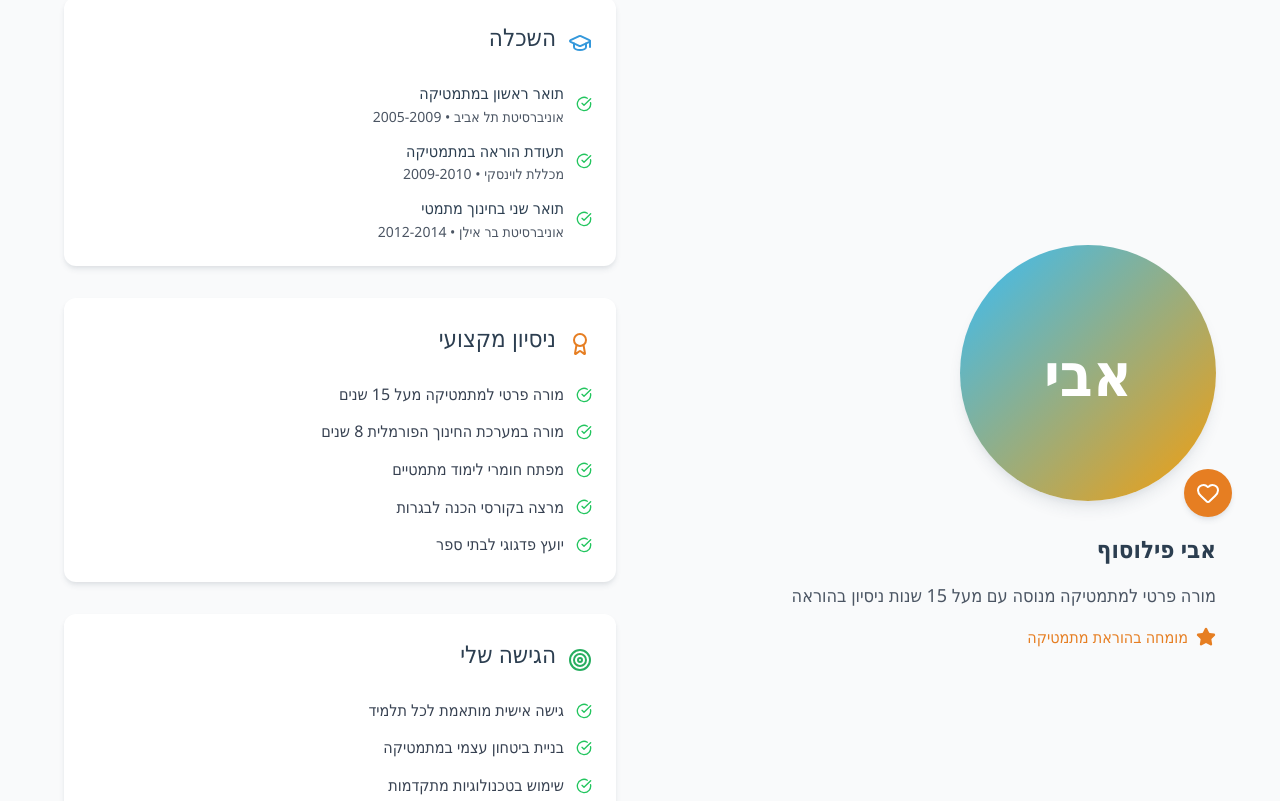
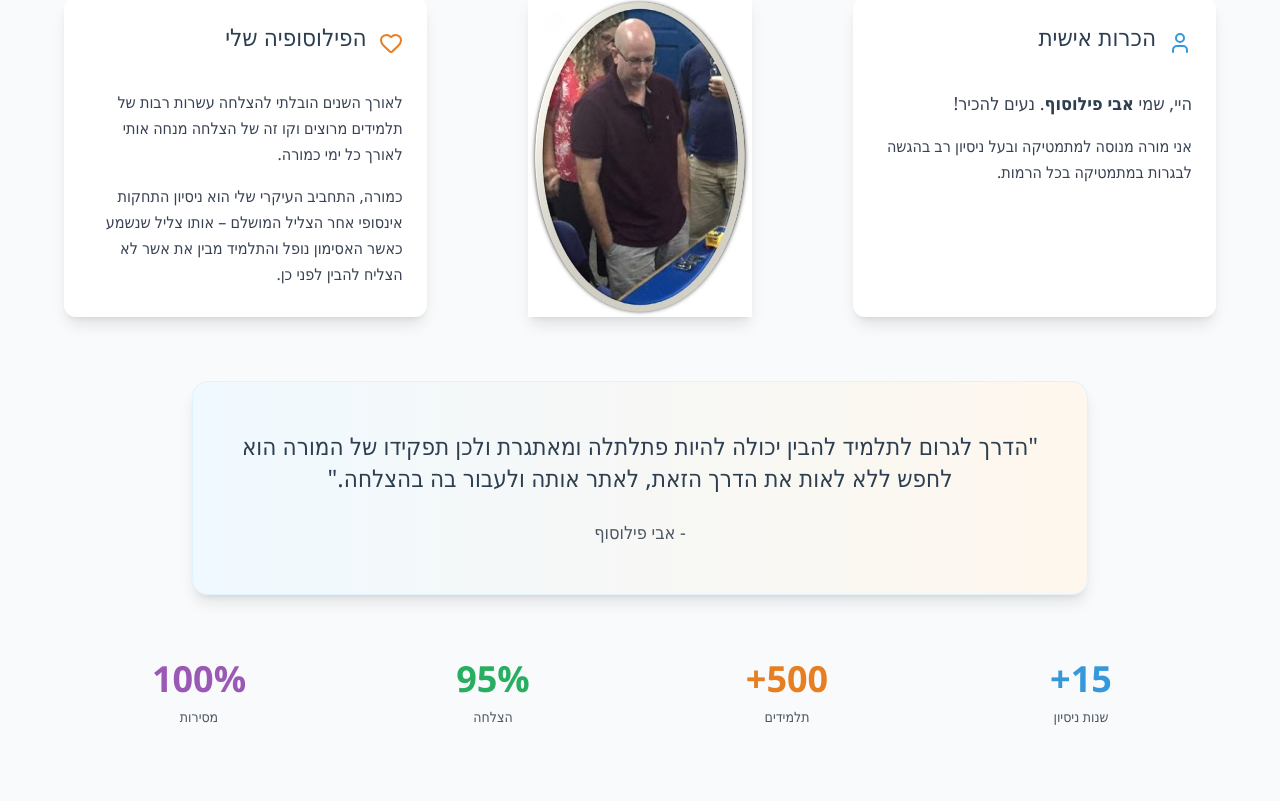
Before and after one commit to aviph/mathsolver.co.il, a Next.js app: page / in a window 1280 px wide. Shown: the part 2279-3080 px from the top of the page. Built offline with nearby package versions, Linux system fonts and the light colour scheme; a web font is replaced by a local one.

Commit message:
מי אני

```diff
--- a/src/components/AboutSection.tsx
+++ b/src/components/AboutSection.tsx
@@ -2,47 +2,10 @@
 
 import { motion } from 'framer-motion'
 import {
-  GraduationCap,
-  Award,
-  Target,
+  User,
   Heart,
-  CheckCircle,
-  Star
+  CheckCircle
 } from 'lucide-react'
-
-const education = [
-  {
-    degree: 'תואר ראשון במתמטיקה',
-    institution: 'אוניברסיטת תל אביב',
-    year: '2005-2009'
-  },
-  {
-    degree: 'תעודת הוראה במתמטיקה',
-    institution: 'מכללת לוינסקי',
-    year: '2009-2010'
-  },
-  {
-    degree: 'תואר שני בחינוך מתמטי',
-    institution: 'אוניברסיטת בר אילן',
-    year: '2012-2014'
-  }
-]
-
-const experience = [
-  'מורה פרטי למתמטיקה מעל 15 שנים',
-  'מורה במערכת החינוך הפורמלית 8 שנים',
-  'מפתח חומרי לימוד מתמטיים',
-  'מרצה בקורסי הכנה לבגרות',
-  'יועץ פדגוגי לבתי ספר'
-]
-
-const approach = [
-  'גישה אישית מותאמת לכל תלמיד',
-  'בניית ביטחון עצמי במתמטיקה',
-  'שימוש בטכנולוגיות מתקדמות',
-  'התמקדות בהבנה מעמיקה',
-  'פיתוח חשיבה מתמטית'
-]
 
 export default function AboutSection() {
   return (
@@ -61,116 +24,66 @@ export default function AboutSection() {
           </p>
         </motion.div>
 
-        <div className="grid lg:grid-cols-2 gap-12 items-center">
-          {/* תמונה ומידע אישי */}
+        {/* כרטיסים אחד ליד השני */}
+        <div className="grid md:grid-cols-3 gap-8 items-stretch">
+          {/* הכרות אישית */}
           <motion.div
-            className="text-center lg:text-right"
-            initial={{ opacity: 0, x: -50 }}
-            whileInView={{ opacity: 1, x: 0 }}
+            className="card shadow-lg hover:shadow-xl transition-shadow duration-300"
+            initial={{ opacity: 0, y: 30 }}
+            whileInView={{ opacity: 1, y: 0 }}
             transition={{ duration: 0.8 }}
             viewport={{ once: true }}
           >
-            {/* תמונה */}
-            <div className="relative mb-8">
-              <div className="w-64 h-64 mx-auto lg:mx-0 rounded-full bg-gradient-to-br from-primary-400 to-secondary-400 flex items-center justify-center text-6xl font-bold text-white shadow-math-lg">
-                אבי
-              </div>
-              <div className="absolute -bottom-4 -right-4 bg-secondary-500 text-white p-3 rounded-full shadow-math">
-                <Heart className="w-6 h-6" />
-              </div>
+            <div className="flex items-center space-x-3 space-x-reverse mb-6">
+              <User className="w-6 h-6 text-primary-500" />
+              <h3 className="heading-tertiary">הכרות אישית</h3>
             </div>
-
-            {/* מידע אישי */}
-            <div className="space-y-4">
-              <h3 className="text-2xl font-bold text-math-blue">אבי פילוסוף</h3>
-              <p className="text-lg text-gray-600">
-                מורה פרטי למתמטיקה מנוסה עם מעל 15 שנות ניסיון בהוראה
+            <div className="space-y-4 text-gray-700 leading-relaxed">
+              <p className="text-lg">
+                היי, שמי <span className="font-semibold text-math-blue">אבי פילוסוף</span>. נעים להכיר!
               </p>
-              <div className="flex items-center justify-center lg:justify-start space-x-2 space-x-reverse text-secondary-500">
-                <Star className="w-5 h-5 fill-current" />
-                <span className="font-medium">מומחה בהוראת מתמטיקה</span>
-              </div>
+              <p>
+                אני מורה מנוסה למתמטיקה ובעל ניסיון רב בהגשה לבגרות במתמטיקה בכל הרמות.
+              </p>
             </div>
           </motion.div>
 
-          {/* פרטים מקצועיים */}
+          {/* תמונה במרכז */}
           <motion.div
-            className="space-y-8"
-            initial={{ opacity: 0, x: 50 }}
-            whileInView={{ opacity: 1, x: 0 }}
-            transition={{ duration: 0.8 }}
+            className="flex justify-center"
+            initial={{ opacity: 0, scale: 0.8 }}
+            whileInView={{ opacity: 1, scale: 1 }}
+            transition={{ duration: 0.8, delay: 0.1 }}
             viewport={{ once: true }}
           >
-            {/* השכלה */}
-            <div className="card">
-              <div className="flex items-center space-x-3 space-x-reverse mb-4">
-                <GraduationCap className="w-6 h-6 text-primary-500" />
-                <h3 className="heading-tertiary">השכלה</h3>
-              </div>
-              <div className="space-y-3">
-                {education.map((item, index) => (
-                  <motion.div
-                    key={index}
-                    className="flex items-center space-x-3 space-x-reverse"
-                    initial={{ opacity: 0, x: 20 }}
-                    whileInView={{ opacity: 1, x: 0 }}
-                    transition={{ delay: index * 0.1 }}
-                    viewport={{ once: true }}
-                  >
-                    <CheckCircle className="w-4 h-4 text-green-500 flex-shrink-0" />
-                    <div>
-                      <div className="font-medium">{item.degree}</div>
-                      <div className="text-sm text-gray-600">{item.institution} • {item.year}</div>
-                    </div>
-                  </motion.div>
-                ))}
-              </div>
+            <div className="w-48 h-64 md:w-56 md:h-80 overflow-hidden shadow-lg">
+              <img
+                src="images/about-section/Avi.jpg"
+                alt="אבי פילוסוף"
+                className="w-full h-full object-cover"
+              />
             </div>
+          </motion.div>
 
-            {/* ניסיון */}
-            <div className="card">
-              <div className="flex items-center space-x-3 space-x-reverse mb-4">
-                <Award className="w-6 h-6 text-secondary-500" />
-                <h3 className="heading-tertiary">ניסיון מקצועי</h3>
-              </div>
-              <div className="space-y-3">
-                {experience.map((item, index) => (
-                  <motion.div
-                    key={index}
-                    className="flex items-center space-x-3 space-x-reverse"
-                    initial={{ opacity: 0, x: 20 }}
-                    whileInView={{ opacity: 1, x: 0 }}
-                    transition={{ delay: index * 0.1 }}
-                    viewport={{ once: true }}
-                  >
-                    <CheckCircle className="w-4 h-4 text-green-500 flex-shrink-0" />
-                    <span className="text-gray-700">{item}</span>
-                  </motion.div>
-                ))}
-              </div>
+          {/* הפילוסופיה שלי */}
+          <motion.div
+            className="card shadow-lg hover:shadow-xl transition-shadow duration-300"
+            initial={{ opacity: 0, y: 30 }}
+            whileInView={{ opacity: 1, y: 0 }}
+            transition={{ duration: 0.8, delay: 0.2 }}
+            viewport={{ once: true }}
+          >
+            <div className="flex items-center space-x-3 space-x-reverse mb-6">
+              <Heart className="w-6 h-6 text-secondary-500" />
+              <h3 className="heading-tertiary">הפילוסופיה שלי</h3>
             </div>
-
-            {/* גישה פדגוגית */}
-            <div className="card">
-              <div className="flex items-center space-x-3 space-x-reverse mb-4">
-                <Target className="w-6 h-6 text-math-green" />
-                <h3 className="heading-tertiary">הגישה שלי</h3>
-              </div>
-              <div className="space-y-3">
-                {approach.map((item, index) => (
-                  <motion.div
-                    key={index}
-                    className="flex items-center space-x-3 space-x-reverse"
-                    initial={{ opacity: 0, x: 20 }}
-                    whileInView={{ opacity: 1, x: 0 }}
-                    transition={{ delay: index * 0.1 }}
-                    viewport={{ once: true }}
-                  >
-                    <CheckCircle className="w-4 h-4 text-green-500 flex-shrink-0" />
-                    <span className="text-gray-700">{item}</span>
-                  </motion.div>
-                ))}
-              </div>
+            <div className="space-y-4 text-gray-700 leading-relaxed">
+              <p>
+                לאורך השנים הובלתי להצלחה עשרות רבות של תלמידים מרוצים וקו זה של הצלחה מנחה אותי לאורך כל ימי כמורה.
+              </p>
+              <p>
+                כמורה, התחביב העיקרי שלי הוא ניסיון התחקות אינסופי אחר הצליל המושלם – אותו צליל שנשמע כאשר האסימון נופל והתלמיד מבין את אשר לא הצליח להבין לפני כן.
+              </p>
             </div>
           </motion.div>
         </div>
@@ -184,10 +97,10 @@ export default function AboutSection() {
           viewport={{ once: true }}
         >
           <div className="max-w-4xl mx-auto">
-            <div className="bg-gradient-to-r from-primary-50 to-secondary-50 rounded-2xl p-8 md:p-12 border border-primary-100">
-              <div className="text-4xl mb-4">&quot;</div>
+            <div className="bg-gradient-to-r from-primary-50 to-secondary-50 rounded-2xl p-8 md:p-12 border border-primary-100 shadow-lg">
+              {/* <div className="text-4xl mb-4">&quot;</div> */}
               <p className="text-xl md:text-2xl text-math-blue font-medium leading-relaxed mb-6">
-                המתמטיקה היא שפת הטבע, ואני כאן כדי לעזור לכל תלמיד להבין ולאהב אותה
+                &quot;הדרך לגרום לתלמיד להבין יכולה להיות פתלתלה ומאתגרת ולכן תפקידו של המורה הוא לחפש ללא לאות את הדרך הזאת, לאתר אותה ולעבור בה בהצלחה.&quot;
               </p>
               <div className="text-lg text-gray-600">- אבי פילוסוף</div>
             </div>
```
Also changed, not shown: public/images/about-section/Avi.jpg (added).
